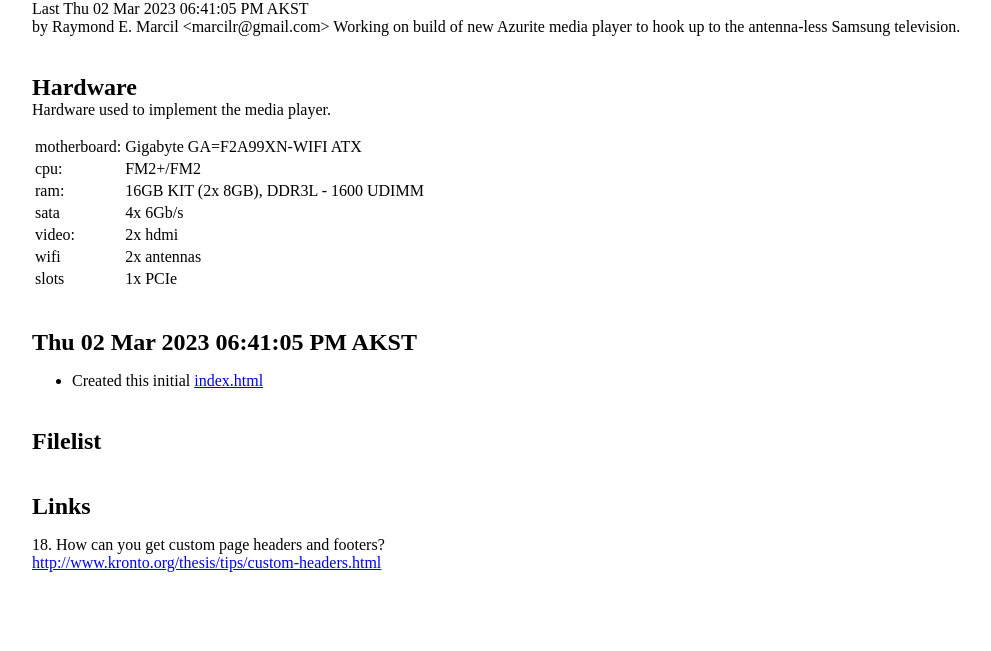
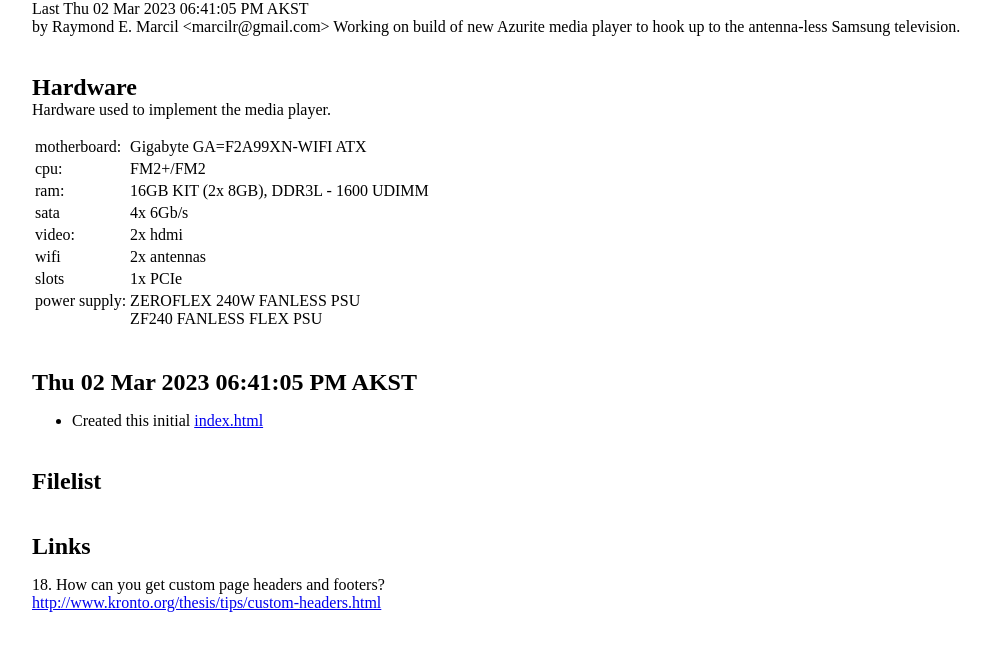
Before and after one commit to marcilr/azurite, a plain HTML site: page index.html in a window 1280 px wide. Shown: the part 87-738 px from the top of the page, without its empty margins (29-1020 px from the left). Drawn offline with Linux system fonts and the light colour scheme.

Commit message:
Flushing out Azurite media player specs.
Added power supply:
  ZEROFLEX 240W FANLESS PSU
  ZF240 FANLESS FLEX PSU

```diff
--- a/index.html
+++ b/index.html
@@ -86,6 +86,13 @@ Hardware used to implement the media player.
   <tr>
     <td>slots</td>
     <td>1x PCIe</td>
+  </tr>
+  <tr>
+    <td valign=top>power supply:</td>
+    <td>
+      ZEROFLEX 240W FANLESS PSU<br>
+      ZF240 FANLESS FLEX PSU
+    </td>
   </tr>
 </table>
 
```
